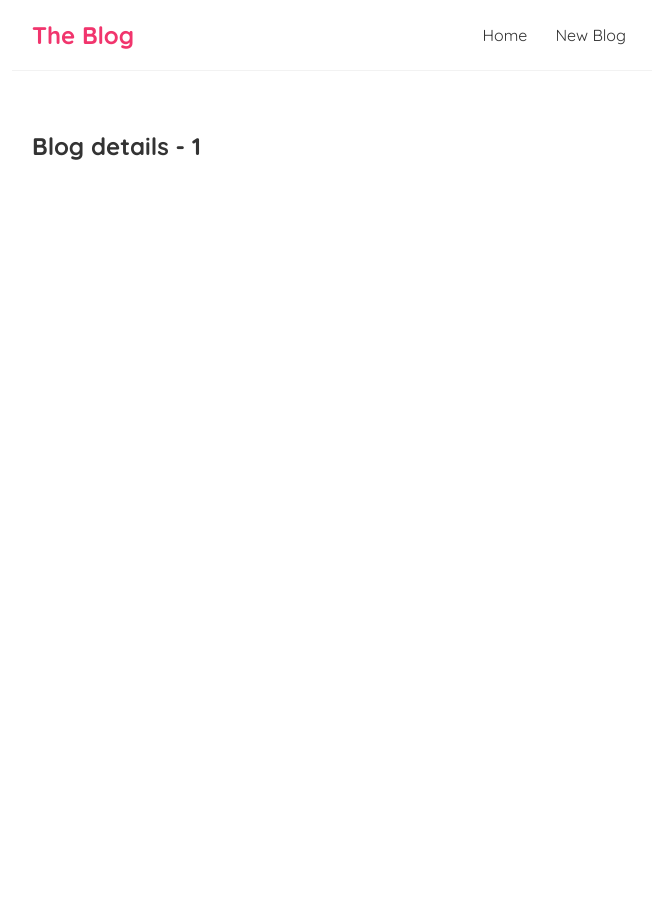
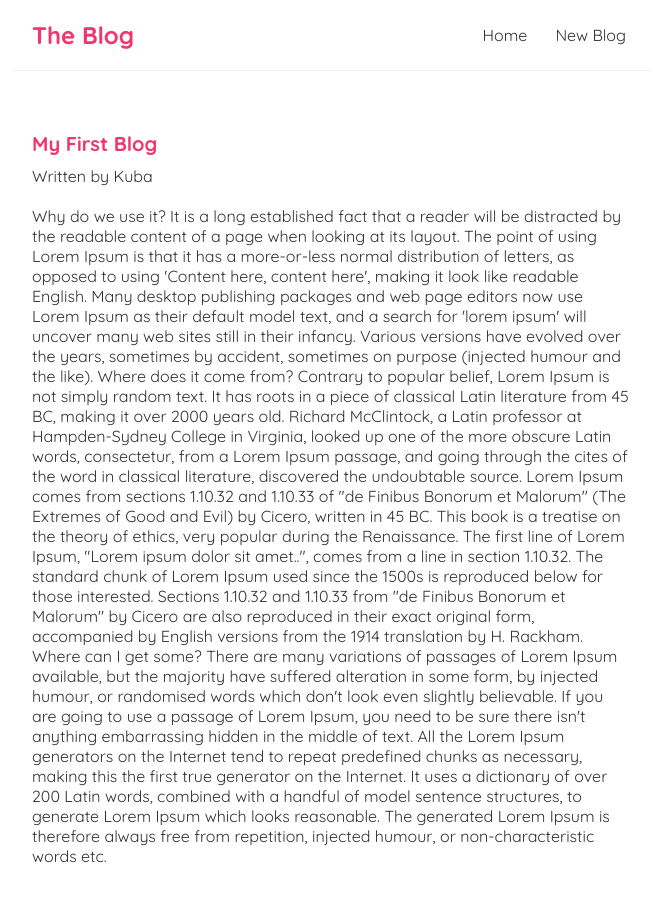
Before and after one commit to walczakjakub/blog-react, a React (Vite) app: page /blogs/1 in a window 1280 px wide. Shown: the top 902 px of the page, without its empty margins (308-967 px from the left). Before the commit the page ends 800 px from the top, so only its background shows below. Built offline with nearby package versions, Linux system fonts and the light colour scheme; data requests are answered from the project's data file.

Commit message:
add blog pages

```diff
--- a/src/BlogDetails.jsx
+++ b/src/BlogDetails.jsx
@@ -1,11 +1,21 @@
 import { useParams } from "react-router-dom";
+import useFetch from './useFetch'
 
 const BlogDetails = () => {
   const { id } = useParams()
+  const { data: blog, error, isPending } = useFetch('http://localhost:8000/blogs/' + id)
 
   return (
     <div className="blog-details">
-      <h2>Blog details - { id }</h2>
+      { isPending && <div>Loading...</div> }
+      { error && <div>{ error }</div>}
+      { blog && (
+        <article>
+          <h2>{ blog.title }</h2>
+          <p>Written by { blog.author }</p>
+          <div>{ blog.body }</div>
+        </article>
+      ) }
     </div>
    );
 }
--- a/src/index.css
+++ b/src/index.css
@@ -49,3 +49,20 @@
 .blog-preview a {
   text-decoration: none;
 }
+/* blog details page */
+.blog-details h2 {
+  font-size: 20px;
+  color: #f1356d;
+  margin-bottom: 10px;
+}
+.blog-details div {
+  margin: 20px 0;
+}
+.blog-details button {
+  background: #f1356d;
+  color: #fff;
+  border: 0;
+  padding: 8px;
+  border-radius: 8px;
+  cursor: pointer;
+}
```
